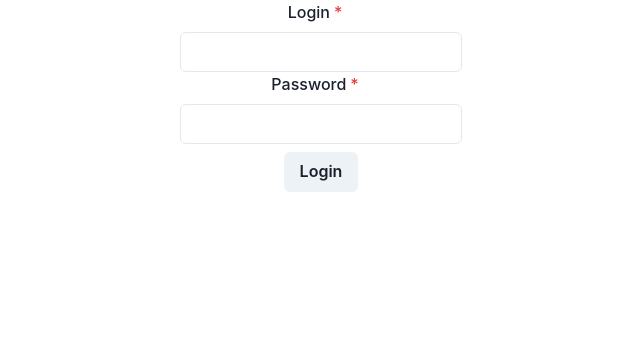
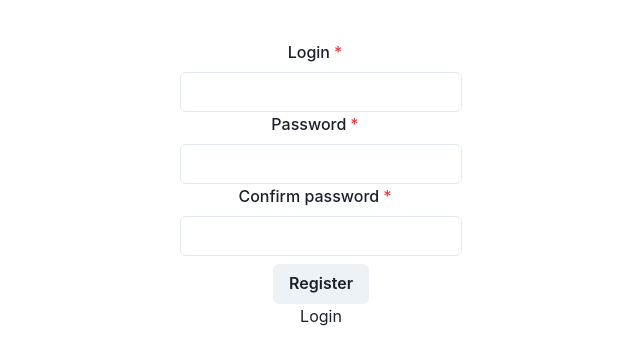
Before and after one commit to PersykJackson/client, a React (Create React App) app: page /registration in a window 1280 px wide. Before the commit this address led to /login. Shown: the top 364 px of the page, without its empty margins (319-959 px from the left). Built offline with nearby package versions, Linux system fonts and the light colour scheme.

Commit message:
Add registration

```diff
--- a/src/App.tsx
+++ b/src/App.tsx
@@ -4,18 +4,17 @@ import { Redirect } from 'react-router';
 import { BrowserRouter as Router, Route, Switch } from 'react-router-dom';
 import { tokenSelector } from './app/store/reducers/auth';
 import Login from './app/components/auth/Login';
+import Registration from './app/components/auth/Registration';
 
 const App: FC = () => {
   const token = useSelector(tokenSelector);
 
   return (
     <Router>
-      {!token && <Redirect to="/login" />}
+      {!token && window.location.pathname !== '/registration' && <Redirect to="/login" />}
       <Switch>
         <Route path="/login" component={Login} />
-        <Route path="/registration">
-          <div>Registration</div>
-        </Route>
+        <Route path="/registration" component={Registration} />
         <Route exact path="/">
           <div>Home</div>
         </Route>
--- a/src/app/components/auth/Login.tsx
+++ b/src/app/components/auth/Login.tsx
@@ -1,10 +1,11 @@
 import { FC, FormEventHandler, MutableRefObject, useRef, useState } from 'react';
-import { Box, Button, Center, FormControl, FormErrorMessage, FormLabel, Input } from '@chakra-ui/react';
+import { Box, Button, Center, FormControl, FormErrorMessage, FormLabel, Input, Link, LinkBox } from '@chakra-ui/react';
 import { useDispatch, useSelector } from 'react-redux';
 import { Redirect } from 'react-router';
 import { setToken, tokenSelector } from '../../store/reducers/auth';
 import { post } from '../../request';
 import { API, AUTH_LOGIN } from '../../constants/api';
+import { REGISTRATION } from '../../constants/routes';
 
 const Login: FC = () => {
   const login: MutableRefObject<HTMLInputElement | null> = useRef(null);
@@ -58,6 +59,11 @@ const Login: FC = () => {
               Login
             </Button>
           </form>
+          <LinkBox>
+            <Link href={REGISTRATION} marginTop="10px">
+              Registration
+            </Link>
+          </LinkBox>
         </Box>
       </Center>
     </>
--- /dev/null
+++ b/src/app/components/auth/Registration.tsx
@@ -0,0 +1,84 @@
+import { FC, FormEventHandler, MutableRefObject, useRef, useState } from 'react';
+import { Box, Button, Center, FormControl, FormErrorMessage, FormLabel, Input, Link } from '@chakra-ui/react';
+import { Redirect, useHistory } from 'react-router';
+import { useSelector } from 'react-redux';
+import { post } from '../../request';
+import { API, AUTH_REGISTRATION } from '../../constants/api';
+import { tokenSelector } from '../../store/reducers/auth';
+import { LOGIN } from '../../constants/routes';
+
+const Registration: FC = () => {
+  const login: MutableRefObject<HTMLInputElement | null> = useRef(null);
+  const password: MutableRefObject<HTMLInputElement | null> = useRef(null);
+  const passwordConfirm: MutableRefObject<HTMLInputElement | null> = useRef(null);
+  const token = useSelector(tokenSelector);
+  const history = useHistory();
+  const [error, setError] = useState<string | null>(null);
+
+  const onSubmit: FormEventHandler<HTMLFormElement> = async (e) => {
+    e.preventDefault();
+
+    if (password.current?.value !== passwordConfirm.current?.value) {
+      setError('Passwords is not equal!');
+    } else if (password.current?.value && password.current.value.length < 10) {
+      setError('Password need to be longer or equal than 10 symbols!');
+    } else if (login.current?.value && login.current?.value.length < 5) {
+      setError('Login need to be longer or equal than 5 symbols!');
+    } else {
+      try {
+        const answer = await post(API + AUTH_REGISTRATION, {
+          username: login.current?.value,
+          password: password.current?.value,
+        });
+
+        if (answer.status === 200) {
+          setError(null);
+          history.push('/login');
+        } else {
+          setError(answer.data as string);
+        }
+      } catch (message) {
+        setError('Something went wrong!');
+      }
+    }
+  };
+
+  return (
+    <>
+      {token && <Redirect to="/" />}
+      <Center height="100%">
+        <Box w="max-content" textAlign="center" margin={10}>
+          <form onSubmit={onSubmit}>
+            <FormControl isRequired isInvalid={!!error}>
+              <Center>
+                <FormLabel htmlFor="login">Login</FormLabel>
+              </Center>
+              <Input id="login" type="login" name="login" ref={login} />
+            </FormControl>
+            <FormControl isRequired isInvalid={!!error}>
+              <Center>
+                <FormLabel htmlFor="password">Password</FormLabel>
+              </Center>
+              <Input id="password" type="password" name="password" ref={password} />
+              <Center>
+                <FormLabel htmlFor="password">Confirm password</FormLabel>
+              </Center>
+              <Input id="passwordConfirm" type="password" name="passwordConfirm" ref={passwordConfirm} />
+              <Center>
+                <FormErrorMessage>{error}</FormErrorMessage>
+              </Center>
+            </FormControl>
+            <Button type="submit" marginTop={2}>
+              Register
+            </Button>
+          </form>
+          <Link href={LOGIN} marginTop="10px">
+            Login
+          </Link>
+        </Box>
+      </Center>
+    </>
+  );
+};
+
+export default Registration;
--- a/src/app/constants/api.ts
+++ b/src/app/constants/api.ts
@@ -1,2 +1,3 @@
 export const API = 'http://localhost:8021';
-export const AUTH_LOGIN = '/authorization';
+export const AUTH_LOGIN = '/auth/login';
+export const AUTH_REGISTRATION = '/auth/registration';
--- /dev/null
+++ b/src/app/constants/routes.ts
@@ -0,0 +1,2 @@
+export const LOGIN = '/login';
+export const REGISTRATION = '/registration';
```
